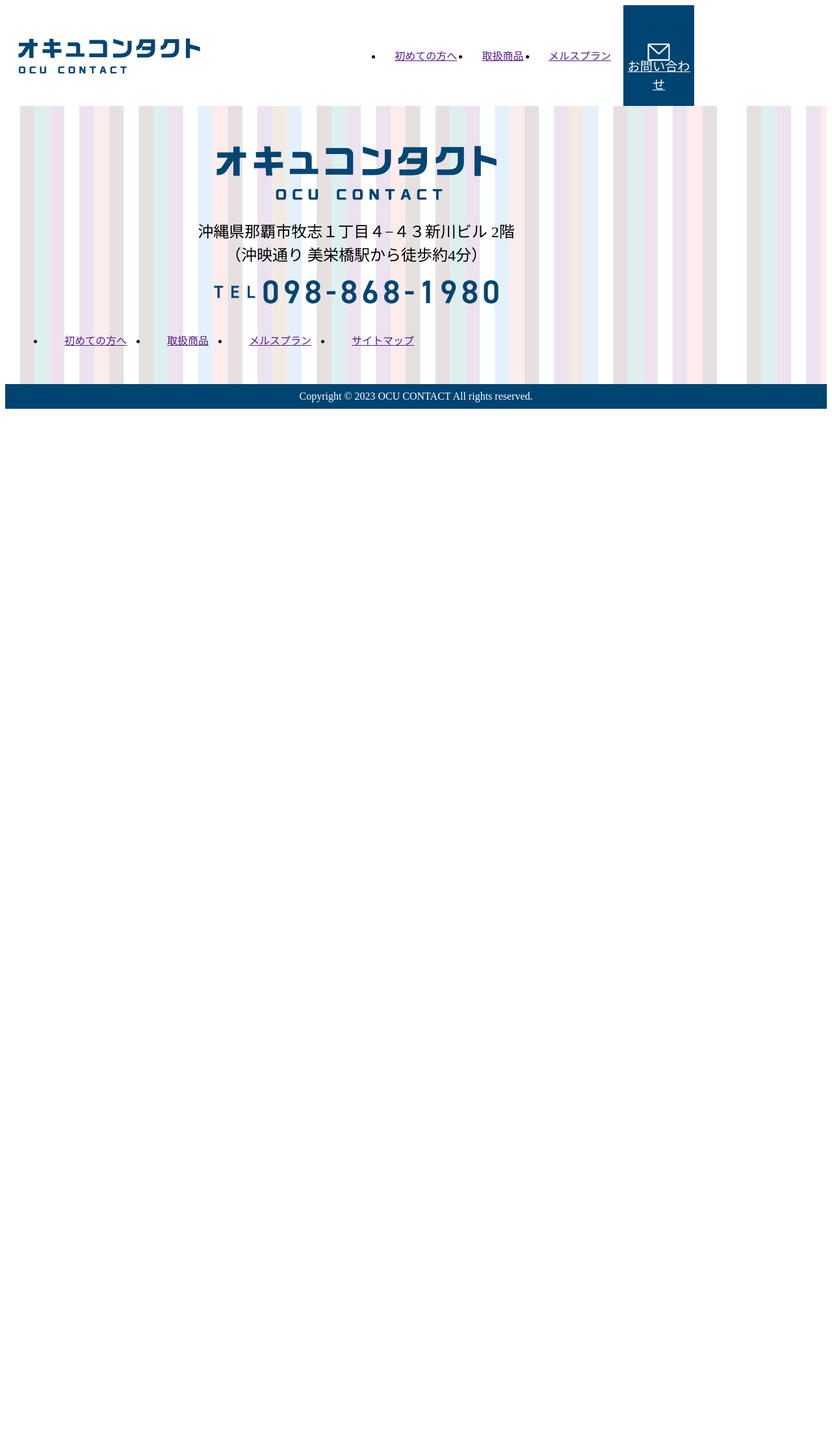
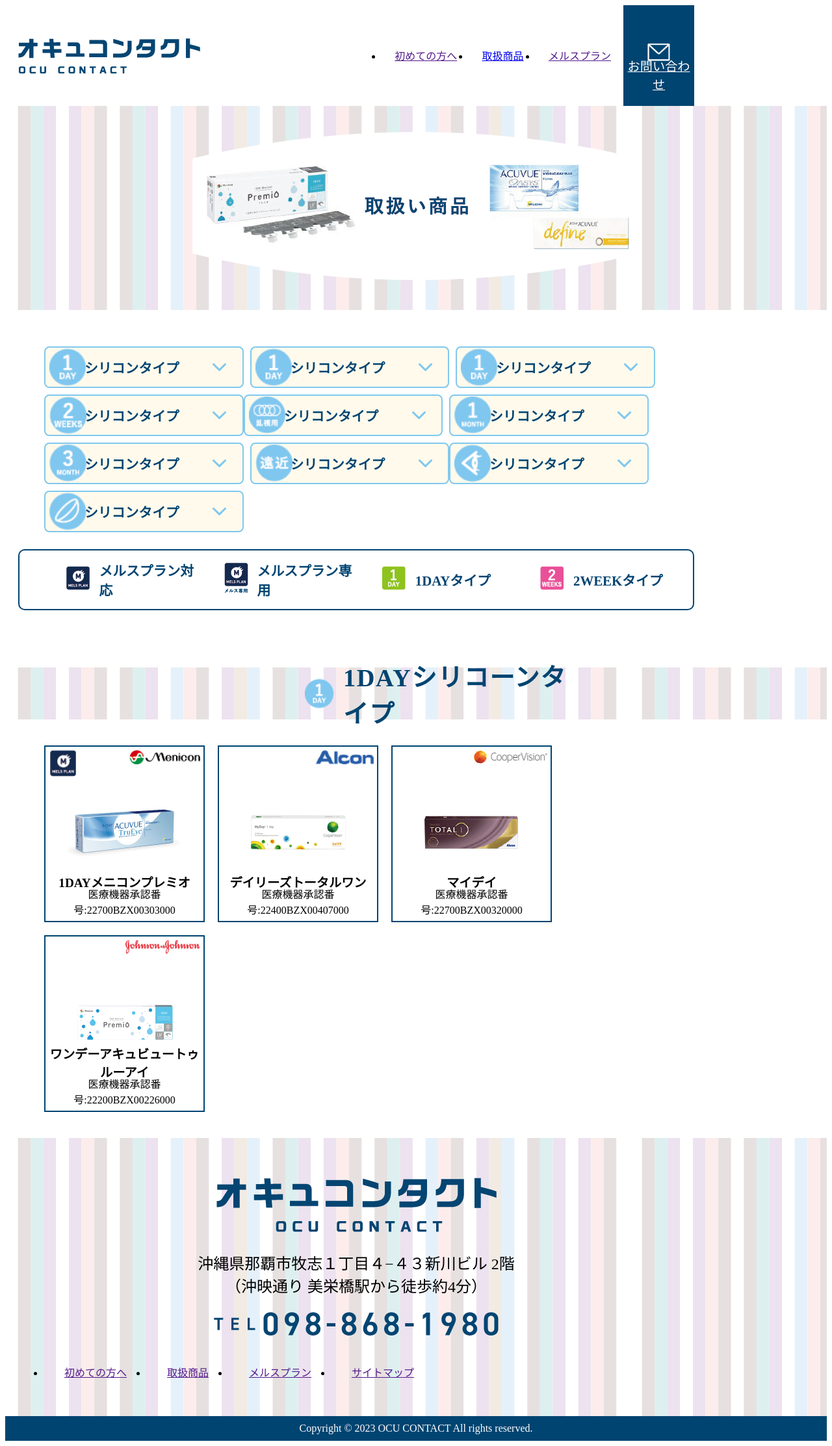
Before and after one commit to wataru-naba/okyura, a PHP site: page /products.html in a window 1280 px wide. Shown: the whole page at 65% size. Before the commit the page ends 629 px from the top, so only its background shows below. Run offline with PHP 8.4, Linux system fonts and the light colour scheme.

Commit message:
products.html create  format.

```diff
--- a/css/common.css
+++ b/css/common.css
@@ -1,5 +1,7 @@
 @import url('./root.css');
-
+img{
+    max-width: 100%;
+}
 [class*=inner]{
     max-width: 1040px;
     padding:0 20px;
@@ -10,6 +12,7 @@
 -------------------------*/
 .header-inner{
     display: flex;
+    position: relative;
 }
 h1.header-logo{
     padding: 30px 0 20px;
@@ -19,6 +22,7 @@
     flex-basis: 50%;
     display: flex;
     justify-content: space-between;
+    margin-right: 0;
 }
     ul.header-nav-list{
         display: flex;
@@ -35,6 +39,7 @@
                 width: 100%;
                 text-align: center;
             }
+
 .header-nav-info{
     display: block;
     width: 100%;
@@ -42,7 +47,6 @@
     flex-basis: 22%;
     background-color: var(--color-naivy);
     margin-right: 0;
-
 }
 .header-nav-info a{
     display: table-cell;
@@ -69,12 +73,137 @@
     position: absolute;
     z-index: 2;
 }
+.header-nav-btn{
+    position: relative;/*ボタン内側の基点となるためrelativeを指定*/
+    background: var( --color-naivy);
+    cursor: pointer;
+    width: 50px;
+    height:50px;
+    border-radius: 5px;
+    position: absolute;
+    right: 5%;
+    top: 20%;
+    display: none;
+}
+.header-nav-btn p{
+    color: #fff;
+    font-weight: bold;
+    text-align: center;
+    padding-top: 4px;
+    font-size: 1.2rem;
+}
+/*ボタン内側*/
+.header-nav-btn span{
+    display: inline-block;
+    transition: all .4s;/*アニメーションの設定*/
+    position: absolute;
+    left: 14px;
+    height: 3px;
+    border-radius: 2px;
+    background: #fff;
+    width: 45%;
+    }
+      .header-nav-btn span:nth-of-type(1) {
+    top:22px;
+  }
 
+  .header-nav-btn span:nth-of-type(2) {
+    top:31px;
+  }
+
+  .header-nav-btn span:nth-of-type(3) {
+    top:40px;
+  }
+
+.header-nav-btn.active span:nth-of-type(1) {
+    top: 25px;
+    left: 14px;
+    transform: translateY(6px) rotate(-45deg);
+    width: 40%;
+}
+
+.header-nav-btn.active span:nth-of-type(2) {
+  opacity: 0;/*真ん中の線は透過*/
+}
+
+.header-nav-btn.active span:nth-of-type(3){
+    top: 37px;
+    left: 14px;
+    transform: translateY(-6px) rotate(45deg);
+    width: 40%;
+}
+@media (max-width:770px) {
+    .header-logo img{
+        max-height: 45px;
+    }
+    .header-nav-btn{
+        display: block;
+    }
+    .header-nav{
+        position: absolute;
+        display: none;
+        width: 100%;
+        background-color: var(--color-naivy);
+        padding: 20px;
+        top: 100%;
+        left: 0;
+        z-index: 999;
+    }
+    .header-nav.active{
+        display: block !important;
+    }
+
+    .header-nav ul{
+        display: block;
+        margin-bottom: 0px;
+    }
+    .header-nav ul li{
+        margin-left: 0px;
+        background: var(--color-light-gray);
+    }
+    .header-nav ul li a{
+        display: block;
+        padding: 20px;
+        color: #fff;
+    }
+    .header-nav ul li a:hover{
+        background: #fff;
+        color: var(--color-naivy);
+    }
+    .header-nav ul li a.active{
+        background-color: var(--color-orange);
+        color: var(--color-white);
+    }
+    .header-nav ul li a.active::after,
+    .header-nav ul li a:hover::after{
+        content: none;
+    }
+    .header-nav-info{
+        background: #fff;
+    }
+    .header-nav-info a{
+        border: solid 1px #000;
+        display: block;
+        padding-top: 55px;
+        padding-bottom: 10px;
+        font-size: 1.4rem;
+        font-weight: bold;
+        color: var(--color-naivy);
+    }
+
+    .header-nav-info a::after{
+        padding-bottom: 5%;
+        background: url('../images/mail_navy.png') no-repeat;
+        background-position: center;
+        background-size: auto 100%;
+        transform: translate(0%, -80%);
+    }
+}
 /* footer
 -------------------------*/
 footer{
     background: url('../images/bk_stripe.svg');
-    background-size: auto 100%;
+    background-size: auto 400px;
 }
 .footer-inner{
     text-align: center;
--- /dev/null
+++ b/css/products.css
@@ -0,0 +1,325 @@
+
+/*products-header
+-------------------------------*/
+
+.products-header{
+    background: url('../images/bk_stripe.svg');
+    background-size: auto 400px;
+    padding-top: 40px;
+}
+.products-header h1{
+    padding:0 10px;
+    text-align: center;
+    margin: 0 auto;
+    position: relative;
+    z-index:2;
+    margin-bottom: 40px;
+}
+.products-navigation{
+    background: #fff;
+    padding: 40px 0;
+}
+.products-nav > ul{
+    display: flex;
+    justify-content: flex-start;
+    flex-wrap: wrap;
+}
+    .products-nav > ul > li{
+        margin: 0;
+        margin-right: 1%;
+        flex-basis: calc(25% - (1% - 0.25%));
+        background: #FFFAEC;
+        border: solid 2px #80C8EF;
+        height: 60px;
+        display: flex;
+        align-items: center;
+        padding-left: 6%;
+        border-radius: 8px;
+        font-size: 1.3rem;
+        font-weight: bold;
+        color: #004471;
+        position: relative;
+        margin-bottom: 1%;
+        cursor: pointer;
+    }
+    .products-nav > ul > li:nth-child(4n){
+        margin-right: 0px;
+    }
+
+    .products-nav > ul > li::before{
+        content: '';
+        width: 90%;
+        height: 0;
+        padding-bottom: 19%;
+        top: 50%;
+        transform: translateY(-50%);
+        left: 2%;
+        position: absolute;
+    }
+    .products-nav > ul > li.icon-1day::before{
+        background:url('../images/icon_1day.png') no-repeat;
+        background-size: auto 100%;
+        background-position: left;
+    }
+    .products-nav > ul > li.icon-2weeks::before{
+        background:url('../images/icon_2weeks.png') no-repeat;
+        background-size: auto 100%;
+        background-position: left;
+    }
+    .products-nav > ul > li.icon-ranshi::before{
+        background:url('../images/icon_ranshi.png') no-repeat;
+        background-size: auto 100%;
+        background-position: left;
+    }
+    .products-nav > ul > li.icon-1month::before{
+        background:url('../images/icon_1month.png') no-repeat;
+        background-size: auto 100%;
+        background-position: left;
+    }
+    .products-nav > ul > li.icon-3month::before{
+        background:url('../images/icon_3month.png') no-repeat;
+        background-size: auto 100%;
+        background-position: left;
+    }
+    .products-nav > ul > li.icon-enkin::before{
+        background:url('../images/icon_enkin.png') no-repeat;
+        background-size: auto 100%;
+        background-position: left;
+    }
+    .products-nav > ul > li.icon-color::before{
+        background:url('../images/icon_color.png') no-repeat;
+        background-size: auto 100%;
+        background-position: left;
+    }
+    .products-nav > ul > li.icon-heard::before{
+        background:url('../images/icon_heard.png') no-repeat;
+        background-size: auto 100%;
+        background-position: left;
+    }
+    .products-nav > ul > li::after{
+        content: '';
+        width: 90%;
+        height: 0;
+        padding-bottom: 4%;
+        top: 50%;
+        transform: translateY(-50%);
+        left: 2%;
+        position: absolute;
+        background:url('../images/down_arrow.svg') no-repeat;
+        background-size: auto 100%;
+        background-position: right;
+    }
+.makers{
+    margin-top: 10px;
+    border: #004471 solid 2px;
+    border-radius: 10px;
+    display: flex;
+    justify-content: center;
+    padding: 15px 10px;
+    align-items: center;
+    flex-wrap: wrap;
+}
+.makers dd{
+    flex-basis: 5%;
+}
+.makers dt{
+    flex-basis: 15%;
+    font-size: 1.3rem;
+    font-weight: bold;
+    color: #004471;
+}
+@media (max-width:768px) {
+    .products-navigation{
+        padding: 20px 0;
+    }
+    .products-nav > ul > li{
+        padding-left: 12%;
+        margin-right: 2%;
+        flex-basis: calc(50% - 1%);
+        margin-bottom: 2%;
+    }
+    .products-nav > ul > li:nth-child(2n){
+        margin-right: 0px;
+    }
+    .makers{
+        justify-content: space-between;
+    }
+    .makers dd{
+        flex-basis: 10%;
+        margin-bottom: 10px;
+    }
+    .makers dt{
+        box-sizing: border-box;
+        padding-left:5px;
+        flex-basis: 40%;
+        font-size: 1.3rem;
+        font-weight: bold;
+        color: #004471;
+        margin-bottom: 10px;
+    }
+}
+
+/*product-items
+----------------------------*/
+.product-item-title{
+    background: url('../images/bk_stripe.svg');
+    background-size: auto 400px;
+    padding: 10px 25px;
+    font-weight: bold;
+    color: #004471;
+    font-size: 2.4rem;
+    letter-spacing: 0.1rem;
+    position: relative;
+    height: 60px;
+}
+.product-item-title strong{
+    position: absolute;
+    top: 50%;
+    left: 50%;
+    transform: translate(-32%,-50%);
+    width: 350px;
+}
+.product-item-title[class*=icon]:before{
+    content: '';
+    width: 45px;
+    height: 45px;
+    position: absolute;
+    top: 50%;
+    left: 50%;
+    transform: translate(-380%,-50%);
+}
+.product-item-title.icon-1day:before{
+    background:url('../images/icon_1day.png') no-repeat;
+    background-size: auto 100%;
+    background-position: left;
+}
+.product-items-list{
+    display: flex;
+    flex-wrap: wrap;
+    align-items: stretch;
+    justify-content: flex-start;
+    margin: 40px 0 20px 0;
+}
+    .product-items-list li{
+        position: relative;
+        border: solid #004471 2px;
+        padding: 4px;
+        display: flex;
+        align-items: center;
+        text-align: center;
+        flex-wrap: wrap;
+        height: 260px;
+        margin-right: 2%;
+        flex-basis: calc(25% - (2% - 0.5%));
+        margin-bottom: 20px;
+    }
+    .product-items-list li:nth-child(4n){
+        margin-right: 0px;
+    }
+    .product-items-list li figure{
+        padding:0;
+        margin: 0;
+    }
+    .product-items-list li > * {
+        flex-basis: 100%;
+    }
+    .product-items-list li >.p_title{
+        position: absolute;
+        bottom:10%;
+        left: 50%;
+        transform: translateX(-50%);
+        font-size: 1.2rem;
+        font-weight: bold;
+        width: 100%;
+    }
+    .product-items-list li > .p_code{
+        position: absolute;
+        bottom:2%;
+        left: 50%;
+        transform: translateX(-50%);
+        font-size: 1.0rem;
+        width: 100%;
+    }
+    .product-items-list li > .p_code::before{
+        content: '医療機器承認番号:';
+    }
+    .product-items-list li[class*=fixed-]::before{
+        content: '';
+        width: 95%;
+        height: 0;
+        padding-bottom: 17%;
+        position: absolute;
+        top: 2%;
+        left: 3%;
+    }
+    .product-items-list li.fixed-melsplan::before{
+        background:url('../images/melsplan.png') no-repeat;
+        background-size: auto 100%;
+        background-position: left;
+    }
+    .product-items-list li[class*=meker-]::after{
+        content: '';
+        width: 95%;
+        height: 0;
+        padding-bottom: 9%;
+        position: absolute;
+        top: 2%;
+        left: 3%;
+    }
+    .product-items-list li.meker-menikon::after{
+        background:url('../images/logo_menicon.png') no-repeat;
+        background-size: auto 100%;
+        background-position: right;
+    }
+    .product-items-list li.meker-alcon::after{
+        background:url('../images/logo_alcon.png') no-repeat;
+        background-size: auto 100%;
+        background-position: right;
+    }
+    .product-items-list li.meker-cooper::after{
+        background:url('../images/log_cooper.png') no-repeat;
+        background-size: auto 100%;
+        background-position: right;
+    }
+    .product-items-list li.meker-jnh::after{
+        background:url('../images/logo_jnj.png') no-repeat;
+        background-size: auto 100%;
+        background-position: right;
+    }
+@media (max-width:768px) {
+    .product-item-title{
+        font-size: 2.0rem;
+        height: 50px;
+    }
+    .product-item-title strong{
+        width:100%;
+        transform: translate(-50%,-50%);
+       text-align: center;
+    }
+    .product-item-title[class*=icon]:before{
+        width: 42px;
+        height: 42px;
+        transform: translate(-400%,-50%);
+    }
+
+    .product-items-list li{
+        height: 200px;
+        flex-basis: calc(50% - 1%);
+    }
+    .product-items-list li:nth-child(2n){
+        margin-right: 0px;
+    }
+
+}
+
+@media (max-width:600px) {
+    .product-items-list li >.p_title{
+        bottom:15%;
+        font-size: 1.0rem;
+        font-weight: bold;
+        width: 100%;
+    }
+    .product-items-list li > .p_code{
+        font-size: 0.8rem;
+    }
+}
--- a/index.html
+++ b/index.html
@@ -21,13 +21,14 @@
         <nav class="header-nav">
             <ul class="header-nav-list">
                 <li><a href="">初めての方へ</a></li>
-                <li><a href="">取扱商品</a></li>
+                <li><a href="./products.html">取扱商品</a></li>
                 <li><a href="">メルスプラン</a></li>
             </ul>
             <div class="header-nav-info"><a href="" class="">お問い合わせ</a></div>
         </nav>
+        <div class="header-nav-btn"><p>menu</p><span></span><span></span><span></span></div>
+
     </div>
-
 </header>
 
 <footer>
--- a/products.html
+++ b/products.html
@@ -11,24 +11,94 @@
 <link rel="shortcut icon" href="">
 <link rel="stylesheet" href="./css/style.css">
 <link rel="stylesheet" href="./css/common.css">
-<link rel="stylesheet" href="./css/top.css">
+<link rel="stylesheet" href="./css/products.css">
 <script src="https://ajax.googleapis.com/ajax/libs/jquery/3.6.0/jquery.min.js"></script>
 </head>
 
 <header>
     <div class="header-inner">
-        <h1 class="header-logo"><img src="./images/h_logo.png" alt="オキュコンタクト"/></h1>
+        <h1 class="header-logo"><a href="./"><img src="./images/h_logo.png" alt="オキュコンタクト"/></a></h1>
         <nav class="header-nav">
             <ul class="header-nav-list">
                 <li><a href="">初めての方へ</a></li>
-                <li><a href="">取扱商品</a></li>
+                <li><a href="./products.html">取扱商品</a></li>
                 <li><a href="">メルスプラン</a></li>
             </ul>
             <div class="header-nav-info"><a href="" class="">お問い合わせ</a></div>
         </nav>
+        <div class="header-nav-btn"><p>menu</p><span></span><span></span><span></span></div>
     </div>
 
 </header>
+
+<section class="products-header">
+    <h1><img src="./images/products_title.png?sss" alt="取り扱い商品"/></h1>
+
+    <div class="products-navigation">
+        <div class="products-inner">
+            <nav class="products-nav">
+                <ul>
+                    <li class="icon-1day">シリコンタイプ</li>
+                    <li class="icon-1day">シリコンタイプ</li>
+                    <li class="icon-1day">シリコンタイプ</li>
+                    <li class="icon-2weeks">シリコンタイプ</li>
+                    <li class="icon-ranshi">シリコンタイプ</li>
+                    <li class="icon-1month">シリコンタイプ</li>
+                    <li class="icon-3month">シリコンタイプ</li>
+                    <li class="icon-enkin">シリコンタイプ</li>
+                    <li class="icon-color">シリコンタイプ</li>
+                    <li class="icon-heard">シリコンタイプ</li>
+                </ul>
+            </nav>
+            <div class="makers-warp">
+                <dl class="makers">
+                    <dd><img src="./images/melsplan.png"/></dd>
+                    <dt>メルスプラン対応</dt>
+                    <dd><img src="./images/melsplan_exc.png"/></dd>
+                    <dt>メルスプラン専用</dt>
+                    <dd><img src="./images/mark_1day.png"/></dd>
+                    <dt>1DAYタイプ</dt>
+                    <dd><img src="./images/mark_2week.png"/></dd>
+                    <dt>2WEEKタイプ</dt>
+                </dl>
+            </div>
+        </div>
+    </div>
+
+</section>
+
+<section class="product-items">
+    <h1 class="product-item-title icon-1day"><strong>1DAYシリコーンタイプ</strong></h1>
+
+    <div class="product-items-inner">
+        <ul class="product-items-list">
+            <li class="fixed-melsplan meker-menikon">
+                <figure><img src="./images/products_0.png"/></figure>
+                <p class="p_title">1DAYメニコンプレミオ</p>
+                <span class="p_code">22700BZX00303000</span>
+            </li>
+            <li class="meker-alcon">
+                <figure><img src="./images/products_1.png"/></figure>
+                <p class="p_title">デイリーズトータルワン</p>
+                <span class="p_code">22400BZX00407000</span>
+            </li>
+            <li class="meker-cooper">
+                <figure><img src="./images/products_2.png"/></figure>
+                <p class="p_title">マイデイ</p>
+                <span class="p_code">22700BZX00320000</span>
+            </li>
+            <li class="meker-jnh">
+                <figure><img src="./images/products_3.png"/></figure>
+                <p class="p_title">ワンデーアキュビュートゥルーアイ</p>
+                <span class="p_code">22200BZX00226000</span>
+            </li>
+        </ul>
+    </div>
+
+</section>
+
+
+
 
 <footer>
     <div class="footer-inner">
```
Also changed, not shown: js/script.js (added, +12 -0 lines), images/down_arrow.svg (added), images/mail_navy.png (added), images/melsplan_exc.png (renamed from images/melsplan_ exc.png), images/products_title.png (added). Lines whose indentation alone changed are shown as unchanged.
